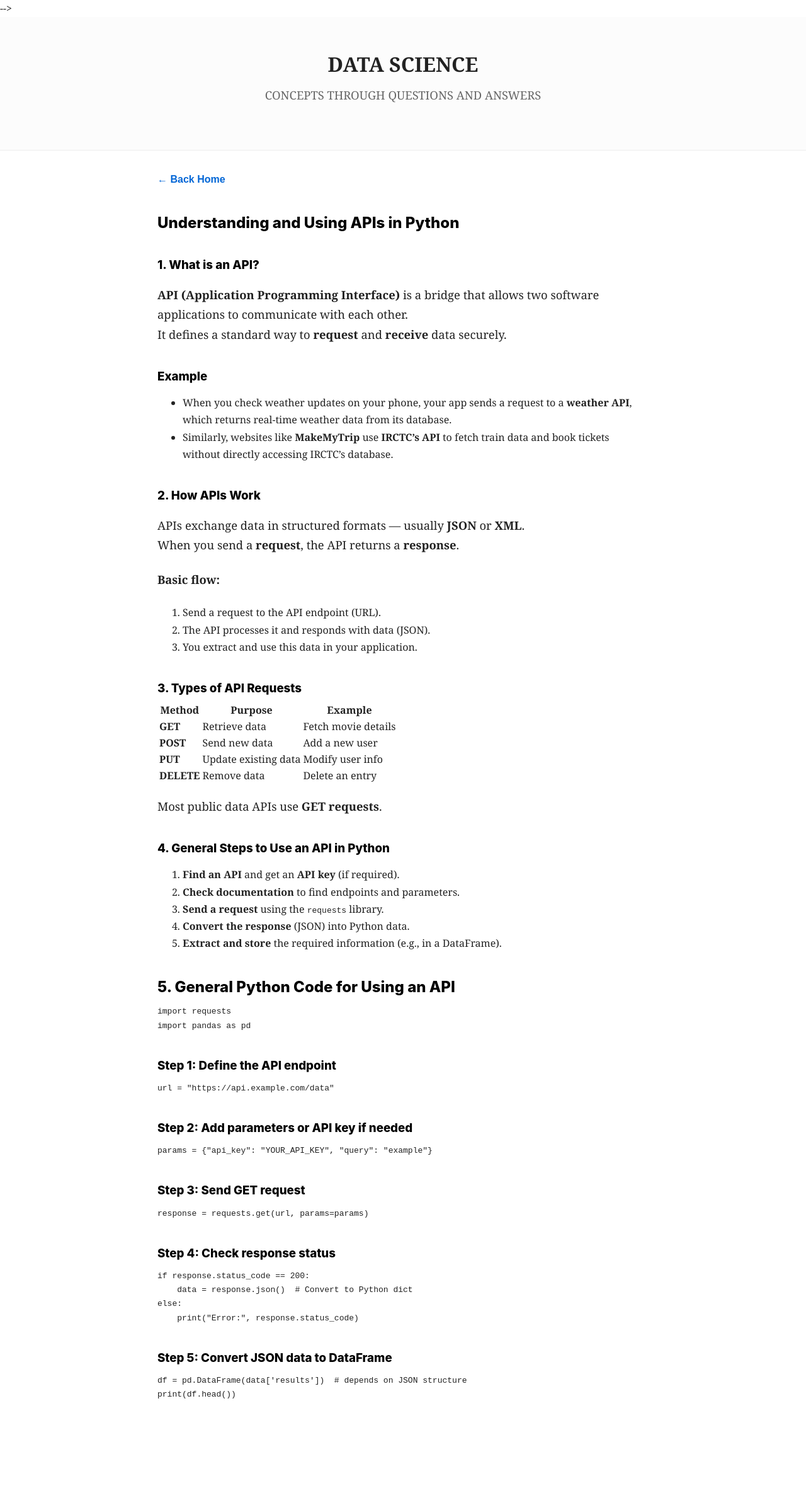
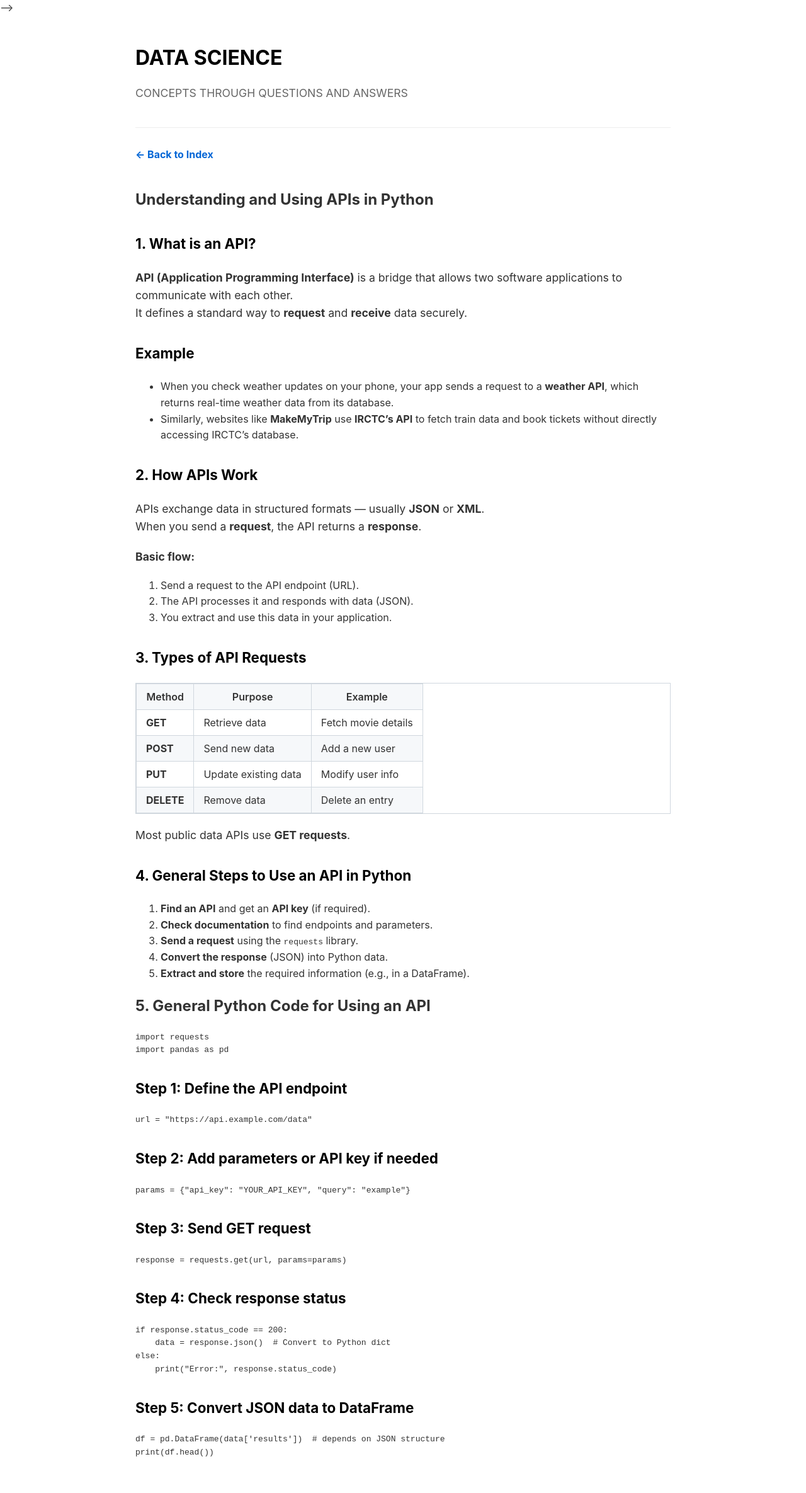
Before and after one commit to NishuSingh28/SELF-LEARN-ML-CONCEPTS, a Jekyll site: the page built from _posts/2025-11-07-API.md, in a window 1280 px wide. Shown: the whole page at 63% size. Built offline with Jekyll 4.4.1, drawn with Linux system fonts in a browser that asks for light colours; before the commit the page ends 2270 px from its top, so only the background shows below that.

Commit message:
Update default.html

```diff
--- a/_layouts/default.html
+++ b/_layouts/default.html
@@ -127,84 +127,72 @@
 <html lang="en-US">
 <head>
     <meta charset="UTF-8">
-    <title>{{ page.title | default: site.title }}</title>
+    <title>{{ page.title }} | {{ site.title }}</title>
     <meta name="viewport" content="width=device-width, initial-scale=1">
 
+    <script>
+      window.MathJax = {
+        tex: {
+          inlineMath: [['$', '$'], ['\\(', '\\)']],
+          displayMath: [['$$', '$$'], ['\\[', '\\]']],
+          processEscapes: true,
+          processEnvironments: true
+        },
+        options: {
+          skipHtmlTags: ['script', 'noscript', 'style', 'textarea', 'pre']
+        }
+      };
+    </script>
     <script id="MathJax-script" async src="https://cdn.jsdelivr.net/npm/mathjax@3/es5/tex-mml-chtml.js"></script>
-    <script>
-      window.MathJax = { tex: { inlineMath: [['$', '$'], ['\\(', '\\)']] } };
-    </script>
 
     <style>
-      /* THE NOTEBOOK LOOK */
-      body {
-        background-color: #ffffff;
-        color: #222;
-        font-family: "Georgia", Times, serif; /* Serifs look better for guides */
-        line-height: 1.7;
-        margin: 0;
-        padding: 0;
+        /* BASE STYLE */
+        body { font-family: -apple-system, "Segoe UI", Roboto, Helvetica, Arial, sans-serif; line-height: 1.6; color: #333; background: #fff; margin: 0; }
+        .container { max-width: 850px; margin: 0 auto; padding: 40px 20px; }
+
+        header { border-bottom: 1px solid #eee; margin-bottom: 30px; padding-bottom: 20px; text-align: left; }
+        h1 { margin: 0; color: #000; }
+        .back-link { display: inline-block; margin-bottom: 20px; color: #0366d6; text-decoration: none; font-weight: bold; }
+
+        /* Q&A FORMATTING */
+        h3 { font-weight: bold; font-size: 1.4rem; margin-top: 2rem; color: #000; }
+        p { margin-bottom: 1.2rem; font-size: 1.1rem; }
+
+        /* TABLE FIX: Force borders to appear */
+        table {
+            display: block;
+            width: 100%;
+            overflow: auto;
+            border-spacing: 0;
+            border-collapse: collapse;
+            margin: 20px 0;
+            border: 1px solid #d0d7de; /* Outer boundary */
         }
+        table th, table td {
+            padding: 10px 15px;
+            border: 1px solid #d0d7de !important; /* Internal grid lines */
+        }
+        table th { background-color: #f6f8fa; font-weight: 600; }
+        table tr:nth-child(even) { background-color: #f6f8fa; }
 
-      header {
-        text-align: center;
-        padding: 3rem 1rem;
-        background: #fcfcfc;
-        border-bottom: 1px solid #eee;
-      }
-
-      .container {
-        max-width: 780px; /* Standard reading width */
-        margin: 0 auto;
-        padding: 2rem 1.5rem;
-      }
-
-      /* Q&A STYLING */
-      /* Questions - use ### in your markdown */
-      h2, h3 {
-        font-family: -apple-system, sans-serif;
-        font-weight: 800;
-        color: #000;
-        margin-top: 2.5rem;
-        margin-bottom: 0.5rem;
-        line-height: 1.3;
-      }
-
-      /* Answers */
-      p {
-        margin-bottom: 1.5rem;
-        font-size: 1.15rem;
-      }
-
-      .back-link {
-        display: block;
-        margin-bottom: 2rem;
-        text-decoration: none;
-        color: #0366d6;
-        font-weight: bold;
-        font-family: sans-serif;
-      }
-
-      /* Hide Cayman's default elements */
-      .page-header, .main-content { padding: 0 !important; max-width: none !important; margin: 0 !important; }
+        /* Formula spacing */
+        .MathJax { font-size: 1.1em !important; margin: 10px 0; }
     </style>
 </head>
 <body>
-
+    <div class="container">
         <header>
-      <h1 style="margin:0;">{{ site.title }}</h1>
-      <p style="color:#666; margin-top:5px;">{{ site.description }}</p>
+            <h1>{{ site.title }}</h1>
+            <p style="color: #666;">{{ site.description }}</p>
         </header>
 
-    <div class="container">
-      {% if page.url != "/" and page.url != "/index.html" %}
-        <a href="{{ '/' | relative_url }}" class="back-link">← Back Home</a>
+        {% if page.url != "/" %}
+            <a href="{{ '/' | relative_url }}" class="back-link">← Back to Index</a>
         {% endif %}
 
         <main>
             {{ content }}
         </main>
     </div>
-
 </body>
 </html>
```
Lines whose indentation alone changed are shown as unchanged.
